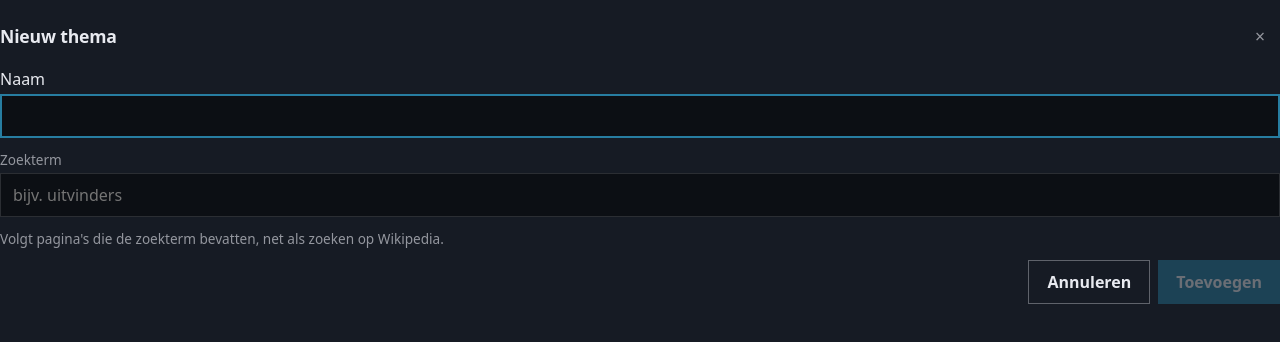
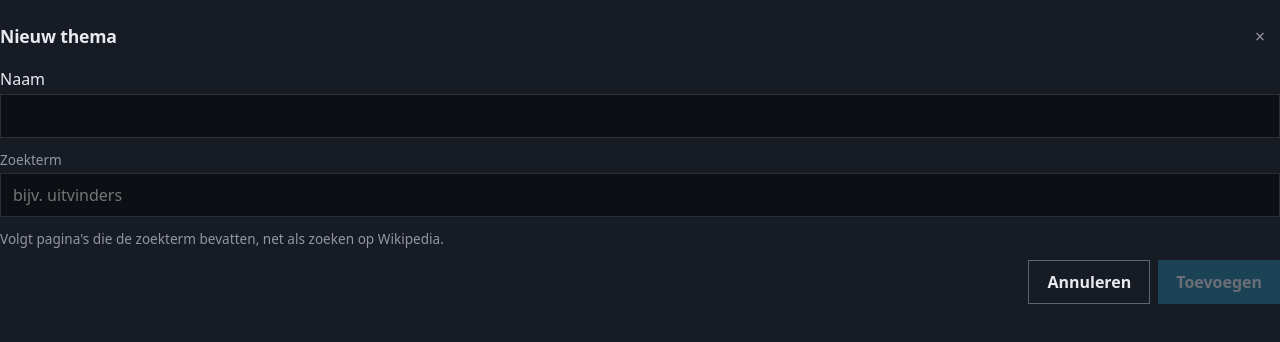
Before and after one commit to randelldb/wikiMe, a React (Vite) app: page / in a window 1280 px wide. Both pictures are taken after a click on the button "Thema toevoegen". Shown: the top 342 px of the page. Built offline with nearby package versions, Linux system fonts and the light colour scheme.

Commit message:
No autofocus in add-theme panel; 15px side padding
Generated by Mistral Vibe.
Co-Authored-By: Mistral Vibe <vibe@mistral.ai>

```diff
--- a/src/index.css
+++ b/src/index.css
@@ -627,6 +627,6 @@ body {
   border: none;
   border-radius: 0;
   box-shadow: none;
-  padding: 8px 16px 32px;
+  padding: 8px 15px 32px;
   overflow-y: auto;
 }
--- a/src/ui/ThemesScreen.tsx
+++ b/src/ui/ThemesScreen.tsx
@@ -152,7 +152,6 @@ function AddThemeDialog({
         <label className="field">
           <span>Naam</span>
           <input
-            autoFocus
             value={name}
             onChange={(e) => setName(e.target.value)}
           />
```
